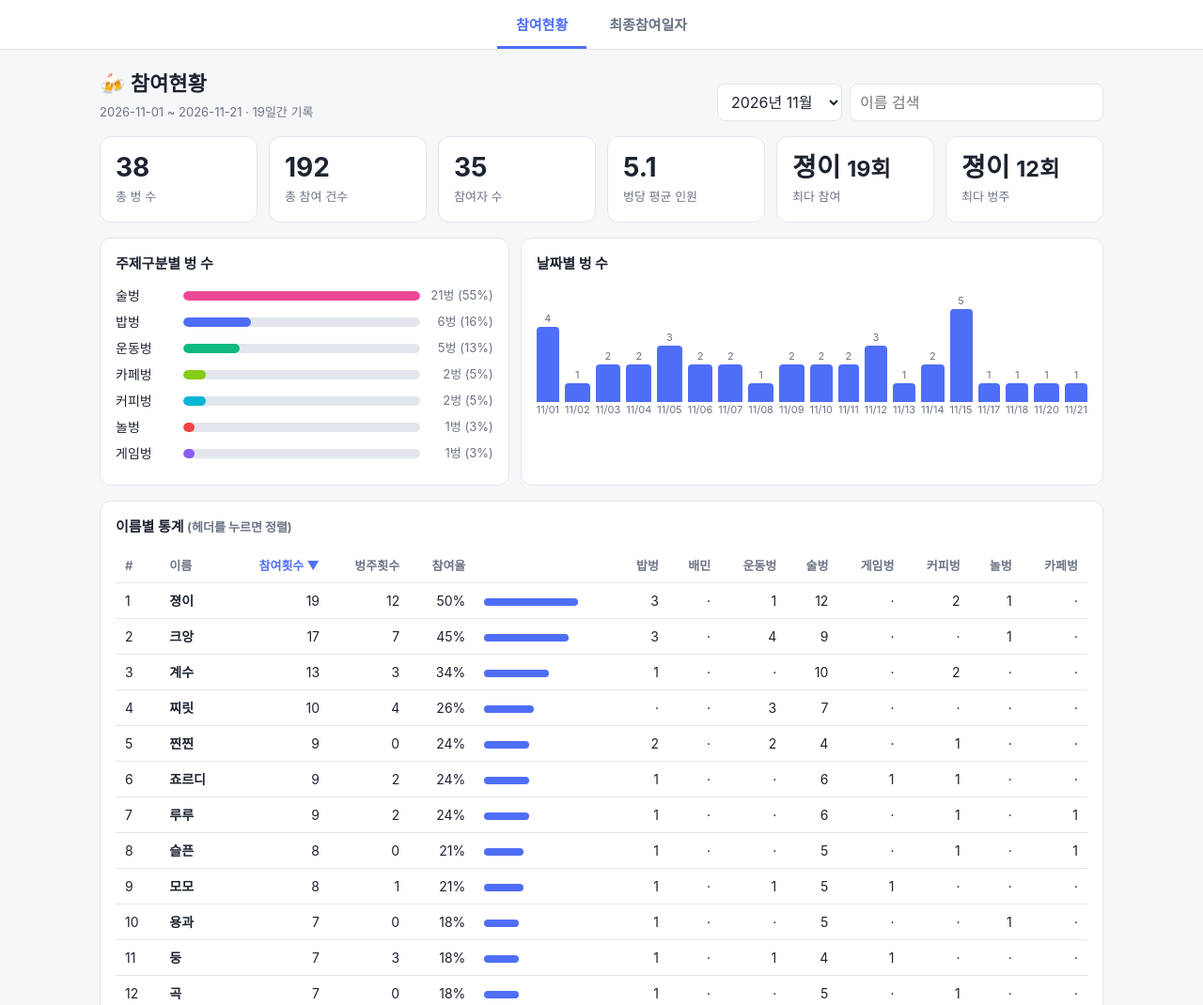
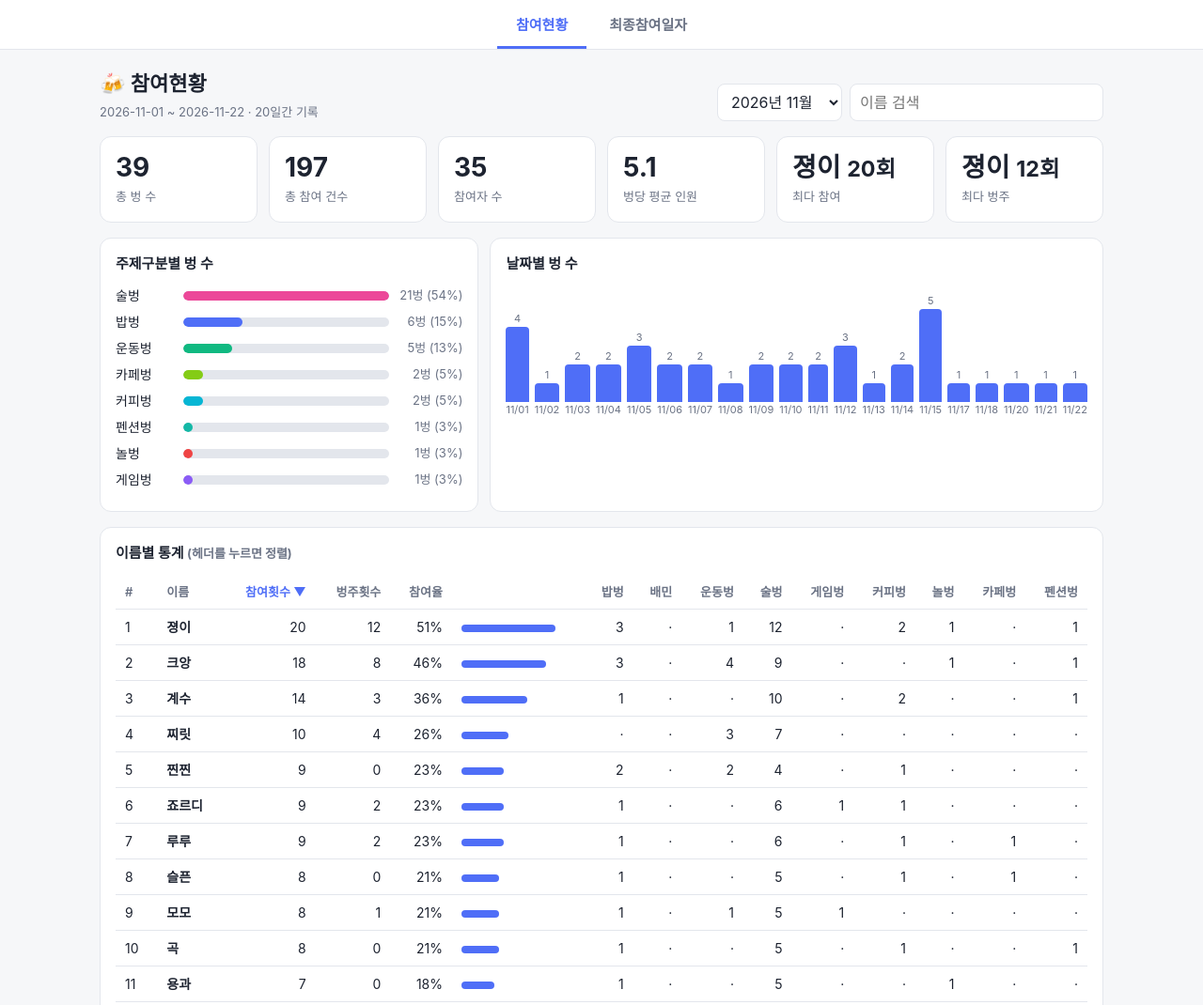
Before and after one commit to jslee0205/dashboard, a plain HTML site: page index.html in a window 1280 px wide. Shown: the top 1070 px of the page at 94% size. Drawn offline with Linux system fonts and the light colour scheme.

Commit message:
Add files via upload

```diff
--- a/index.html
+++ b/index.html
@@ -18,7 +18,7 @@ body::before{content:"";position:fixed;inset:0 0 auto;height:env(safe-area-inset
 .pane.on{display:block}
 
 /* ---- 참여현황 ---- */
-#p1{--bg:#f6f7f9;--card:#fff;--tx:#1d2330;--mut:#6b7385;--bd:#e3e6ec;--ac:#4f6ef7;--ac2:#f59e0b;--c1:#4f6ef7;--c2:#f59e0b;--c3:#10b981;--c4:#ec4899;--c5:#8b5cf6;--c6:#06b6d4;--c7:#ef4444;--c8:#84cc16}
+#p1{--bg:#f6f7f9;--card:#fff;--tx:#1d2330;--mut:#6b7385;--bd:#e3e6ec;--ac:#4f6ef7;--ac2:#f59e0b;--c1:#4f6ef7;--c2:#f59e0b;--c3:#10b981;--c4:#ec4899;--c5:#8b5cf6;--c6:#06b6d4;--c7:#ef4444;--c8:#84cc16;--c9:#14b8a6}
 @media (prefers-color-scheme:dark){#p1{--bg:#12141a;--card:#1b1e27;--tx:#e8eaf0;--mut:#9099ad;--bd:#2b3040}}
 #p1 .wrap{max-width:1100px;margin:0 auto;padding:20px 16px 48px}
 #p1 h1{font-size:22px;margin:0 0 4px}#p1 h2{font-size:15px;margin:0 0 12px}
@@ -164,6 +164,7 @@ body::before{content:"";position:fixed;inset:0 0 auto;height:env(safe-area-inset
 2026-11-18|성수 브루크|카페벙|어피치|어피치,루루,슬픈,두두,꾸꾸,누누|
 2026-11-20|불금에나와요빨리~술식사벙|술벙|크앙|크앙,곡,팝콘|
 2026-11-21|가나디벙|카페벙|으차|으차,거북|
+2026-11-22|가평펜션|펜션벙|크앙|크앙,계수,졍이,징구,곡|
 </script>
 <script>
 /* ---------- 탭 전환 ---------- */
@@ -189,7 +190,7 @@ const RAW=['이름\t날짜\t벙제목\t벙주제구분\t벙주여부\t연월\t
   return p.split(',').map(n=>[n,`${y}. ${+m}. ${+dd}`,t,k,n===h?'Y':'',y+m,(o||'').trim()].join('\t'));
 })).join('\n');
 
-const COLORS=['--c1','--c2','--c3','--c4','--c5','--c6','--c7','--c8'];
+const COLORS=['--c1','--c2','--c3','--c4','--c5','--c6','--c7','--c8','--c9'];
 let rows=[], cats=[], sortKey='part', sortDir=-1;
 const $=id=>document.getElementById(id);
 const esc=s=>String(s).replace(/[&<>"]/g,c=>({'&':'&amp;','<':'&lt;','>':'&gt;','"':'&quot;'}[c]));
@@ -269,7 +270,7 @@ window.renderP1=render;load(RAW);
 
 /* ---------- 최종참여일자 (온라인 제외) ---------- */
 (function(){
-const MEMBERS="찌릿 계수 둥 졍이 크앙 갑춘 강인 거북 곡 귀요미 깡깡 꾸꾸 누누 돌이 동구 동동 두두 들춘 디디 땅땅 루루 루새 만보 모과 모모 무지 민몽 선율 수찬 슬픈 시오 시온 어피치 용과 용용 워니 윤이 으차 이누 이동규 이미 정크 제이 죠르디 주롱 직콩 징구 찐찐 키키 탄산 테리 투브 패스 피츄 해영 혀니 현".split(" ");
+const MEMBERS="찌릿 계수 둥 졍이 크앙 갑춘 강인 거북 곡 귀요미 깡깡 꾸꾸 누누 돌이 동구 동동 두기 두두 디디 땅땅 루루 루새 만보 모과 모모 무지 민몽 선율 수찬 슬픈 시오 시온 어피치 용과 용용 워니 윤이 으차 이누 이동규 이미 정크 제이 죠르디 주롱 직콩 징구 찐찐 키키 탄산 테리 투브 패스 피츄 해영 혀니 현 흠이".split(" ");
 window.MEMBERS=MEMBERS;let info={},sort="recent",open=new Set(),NE=0;
 const $=id=>document.getElementById(id);
 const fmt=d=>d.replace(/-/g,". ");
```
